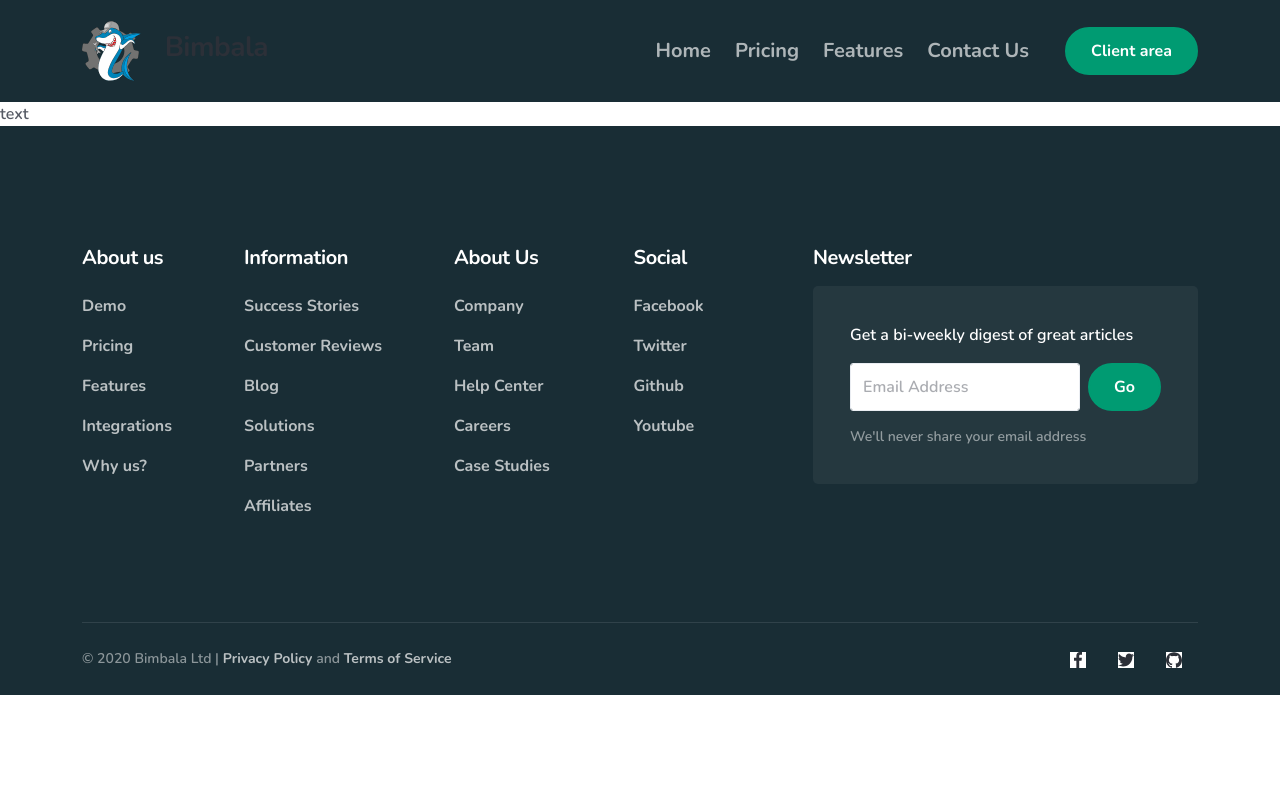
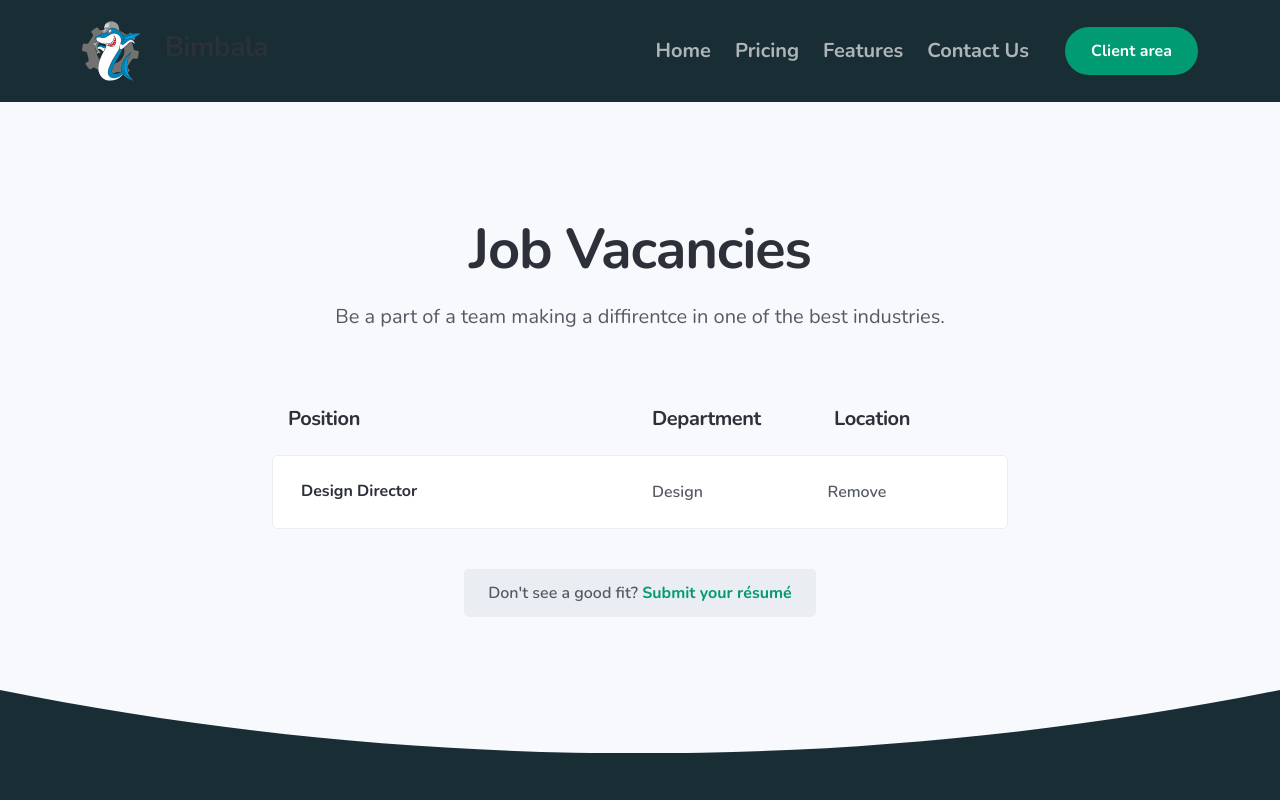
Before and after one commit to Bimbalacom/bimbalacom, a Next.js app: page /careers in a window 1280 px wide. Shown: the top 800 px of the page. Built offline with nearby package versions, Linux system fonts and the light colour scheme.

Commit message:
Updating page content

```diff
--- a/components/footer.js
+++ b/components/footer.js
@@ -59,7 +59,7 @@ export default function Footer(){
                   <a href="#" className="nav-link fade-page px-0 py-2">Help Center</a>
                 </li>
                 <li className="nav-item mr-3 mr-md-0">
-                  <a href="/carrers" className="nav-link fade-page px-0 py-2">Careers</a>
+                  <a href="/careers" className="nav-link fade-page px-0 py-2">Careers</a>
                 </li>
                 <li className="nav-item mr-3 mr-md-0">
                   <a href="/case-studies" className="nav-link fade-page px-0 py-2">Case Studies</a>
--- a/pages/404.js
+++ b/pages/404.js
@@ -19,7 +19,7 @@ export default class Custom404 extends React.Component {
                                 </div>
                                 <div className="col-12">
                                     <h1>404 - Page Not Found</h1>
-                                    <div className="lead">Whoops, it looks like the page you request wasn't found.</div>
+                                    <div className="lead">Whoops, it looks like the shark ate your desired page.</div>
                                 </div>
                             </div>
                         </div>
--- a/pages/careers.js
+++ b/pages/careers.js
@@ -4,7 +4,51 @@ import Layout from "../components/layout";
 export default function FirstPost() {
     return (
     <Layout>
-              text
+      <section class="pb-0 bg-light">
+        <div class="container">
+          <div class="row section-title justify-content-center text-center">
+            <div class="col-md-9 col-lg-8 col-xl-7">
+              <h3 class="display-4">Job Vacancies</h3>
+              <div class="lead">Be a part of a team making a diffirentce in one of the best industries.</div>
+            </div>
+          </div>
+          <div class="row justify-content-center">
+            <div class="col-xl-8 col-lg-9 col-md-10">
+              <div class="px-3 d-none d-md-block">
+                <div class="row mb-4">
+                  <div class="col">
+                    <h5 class="mb-0">Position</h5>
+                  </div>
+                  <div class="col-3">
+                    <h5 class="mb-0">Department</h5>
+                  </div>
+                  <div class="col-3">
+                    <h5 class="mb-0">Location</h5>
+                  </div>
+                </div>
+              </div>
+              <a href="#" class="card card-body px-3 py-4 flex-sm-row align-items-center justify-content-between hover-box-shadow mb-2 mb-sm-3">
+                <div class="col-auto col-md">
+                  <h6 class="mb-0">Design Director</h6>
+                </div>
+                <div class="col-auto col-md-3">
+                  Design
+                </div>
+                <div class="col-auto col-md-3">
+                  Remove
+                </div>
+              </a>
+            </div>
+          </div>
+          <div class="row justify-content-center mt-3 mt-md-4">
+            <div class="col-auto">
+              <div class="alert bg-secondary">Don't see a good fit? <a href="mailto:contact@bimbala.com">Submit your r&eacute;sum&eacute;</a>
+              </div>
+            </div>
+          </div>
+        </div>
+        <div class="divider divider-bottom bg-primary-3"></div>
+    </section>
 
     </Layout>
   )
```
Also changed, not shown: pages/team.js (+61 -28 lines).
